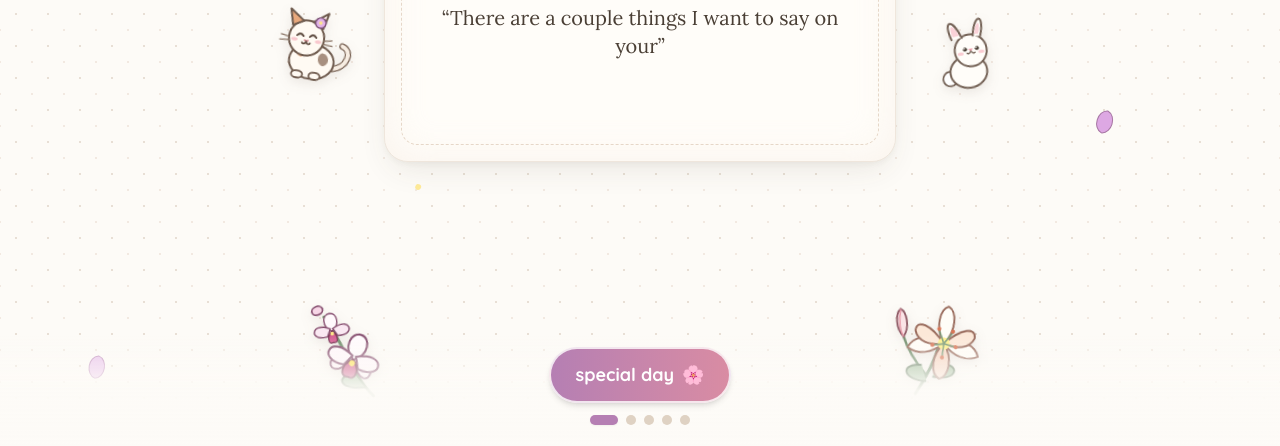
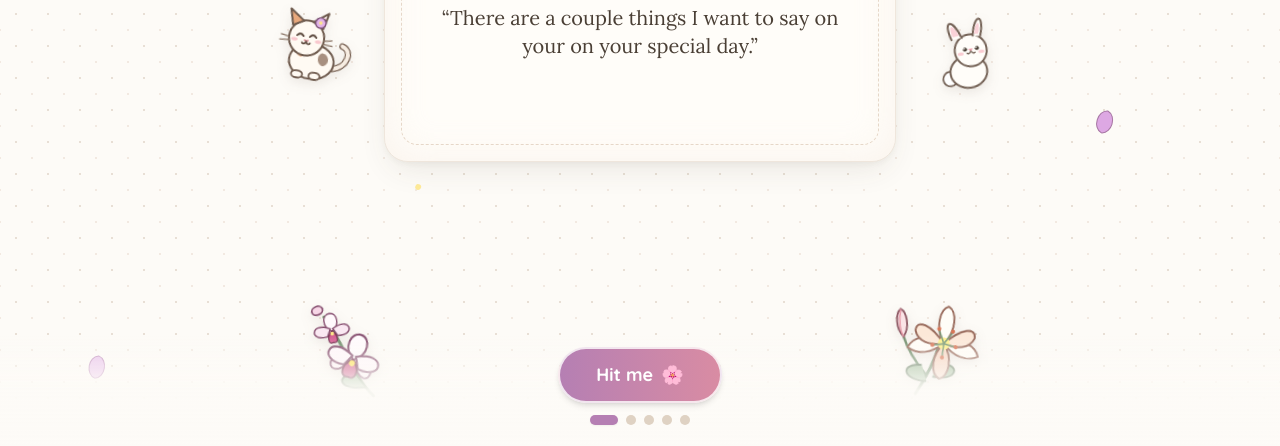
Before and after one commit to meiyo15/Dear-Rahy, a plain HTML site: page index.html in a window 1280 px wide. Shown: the part 354-800 px from the top of the page. Drawn offline with nearby package versions, Linux system fonts and the light colour scheme.

Commit message:
Update index.html

```diff
--- a/index.html
+++ b/index.html
@@ -464,8 +464,8 @@
         const pages = [
             {
                 heading: "Dear Rahy,",
-                body: "“There are a couple things I want to say on your”",
-                btnText: "special day",
+                body: "“There are a couple things I want to say on your on your special day.”",
+                btnText: "Hit me",
                 btnIcon: "🌸",
                 washiColor: "rgba(216, 180, 226, 0.45)",
                 // Organic positions for each sticker [5 flower clusters + 1 kitty + 1 bunny]
```
